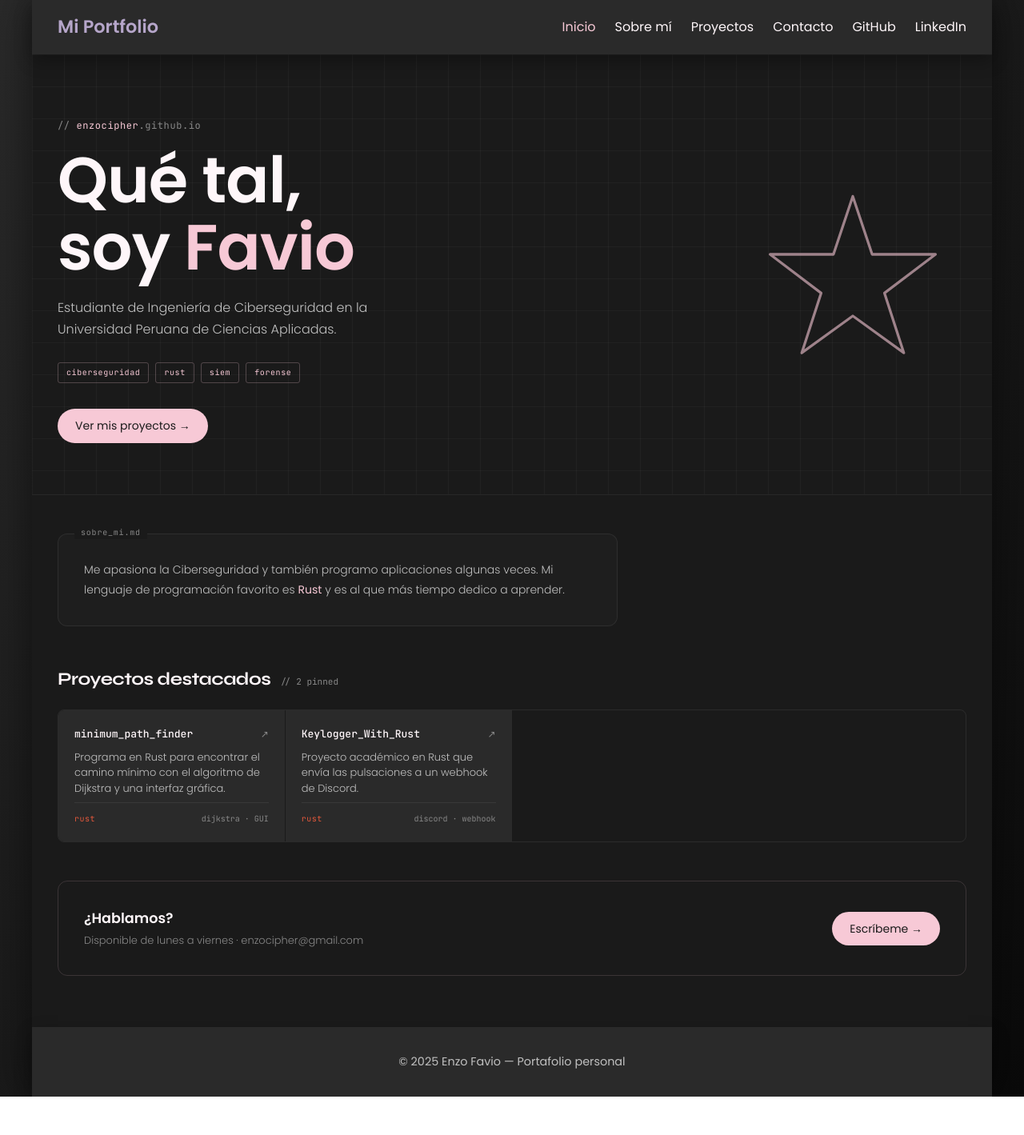
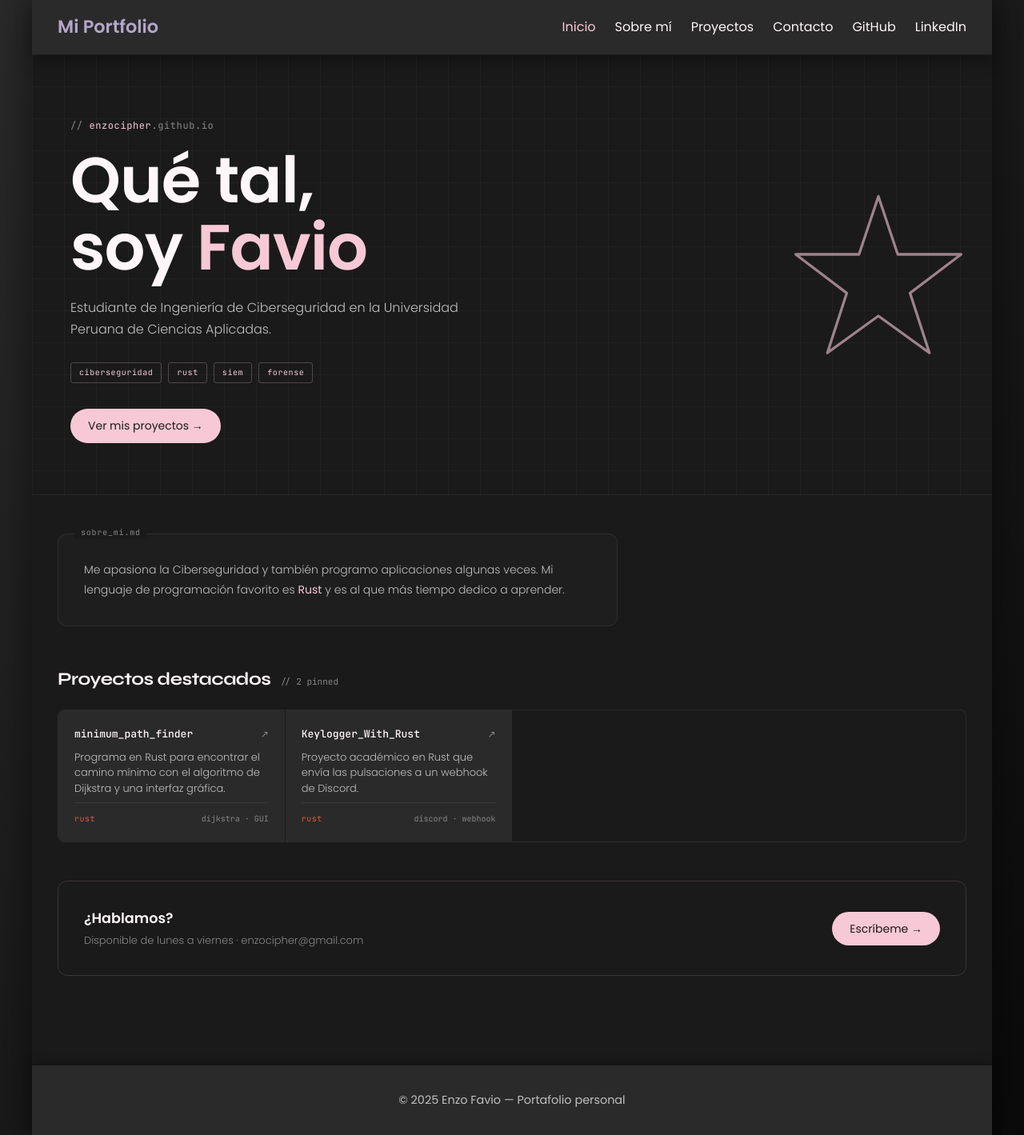
Before and after one commit to enzocipher/enzocipher.github.io, a React (Vite) app: page / in a window 1280 px wide. Shown: the whole page at 80% size. Before the commit the page ends 1371 px from the top, so only its background shows below. Built offline with nearby package versions, Linux system fonts and the light colour scheme.

Commit message:
Fixed css

```diff
--- a/src/App.tsx
+++ b/src/App.tsx
@@ -1,6 +1,7 @@
 import React from 'react'
 import { Routes, Route } from 'react-router-dom'
 import Navbar from './components/Navbar'
+import Footer from './components/Footer'
 import Home from './pages/Home'
 import Proyectos from './pages/Proyectos'
 import SobreMi from './pages/SobreMi'
@@ -18,6 +19,7 @@ export default function App(){
         <Route path="/contacto" element={<Contacto/>} />
         <Route path="*" element={<NotFound/>} />
       </Routes>
+      <Footer />
     </div>
   )
 }
--- /dev/null
+++ b/src/components/Footer.tsx
@@ -0,0 +1,7 @@
+export default function Footer() {
+  return (
+    <footer className="app-footer">
+      <p>© 2025 Enzo Favio — Portafolio personal</p>
+    </footer>
+  )
+}
--- a/src/pages/Home.tsx
+++ b/src/pages/Home.tsx
@@ -107,10 +107,6 @@ export default function Home() {
         </div>
         <a className="h-btn" href="mailto:enzocipher@gmail.com">Escríbeme →</a>
       </div>
-
-      <footer>
-        <p>© 2025 Enzo Favio — Portafolio personal</p>
-      </footer>
     </>
   )
 }
--- a/src/pages/NotFound.tsx
+++ b/src/pages/NotFound.tsx
@@ -23,10 +23,6 @@ export default function NotFound() {
           <span className="nf-arrow">←</span> Volver al inicio
         </Link>
       </div>
-
-      <footer className="nf-footer">
-        © 2025 <strong>Enzo Favio</strong> — Hecho con té en lugar de café y prompts, huh?
-      </footer>
     </main>
   )
 }
--- a/src/pages/SobreMi.tsx
+++ b/src/pages/SobreMi.tsx
@@ -51,7 +51,6 @@ export default function SobreMi() {
       <div className="sm-block fade-in">
         <div className="h-section-header">
           <span className="h-section-title">Certificaciones</span>
-          <span className="h-section-sub">// en progreso</span>
         </div>
         <div className="sm-cert-grid">
           {[
@@ -136,10 +135,6 @@ export default function SobreMi() {
 
         </div>
       </div>
-
-      <footer>
-        <p>© 2025 Enzo Favio — Portafolio personal</p>
-      </footer>
     </>
   )
 }
--- a/src/style.css
+++ b/src/style.css
@@ -38,6 +38,8 @@ body {
   max-width: 1200px;
   margin: 0 auto;
   width: 100%;
+  display: flex;
+  flex-direction: column;
 }
 
 section {
@@ -717,13 +719,14 @@ header {
 }
 
 /* ── Footer ──────────────────────────────────── */
-footer {
+footer,
+.app-footer {
   text-align: center;
   padding: 2rem;
   font-size: 0.9rem;
   color: var(--text-muted);
   background: var(--bg-raised);
-  box-shadow: var(--shadow);
+  box-shadow: 0 -4px 12px rgba(0, 0, 0, 0.3);
   margin-top: 4rem;
   width: 100%;
 }
@@ -798,16 +801,22 @@ footer {
 
 /* ── Home ────────────────────────────────────── */
 .h-hero {
-  padding: 5rem 2rem 4rem;
+  padding: 5rem 2rem 4rem 3rem;
   position: relative;
   overflow: hidden;
   border-bottom: 1px solid rgba(255,255,255,0.06);
-  max-width: 1200px;
+  max-width: 1300px;
+  width: 100%;
   margin: 0 auto;
+  gap: 2rem;
 }
 
 .h-hero-bg {
-  position: absolute; inset: 0;
+  position: absolute;
+  top: 0;
+  left: 0;
+  right: 0;
+  height: 150%;
   background-image:
     linear-gradient(rgba(255,255,255,0.03) 1px, transparent 1px),
     linear-gradient(90deg, rgba(255,255,255,0.03) 1px, transparent 1px);
@@ -817,7 +826,8 @@ footer {
 
 .h-hero-content {
   position: relative;
-  max-width: 700px;
+  flex: 1;
+  max-width: 800px;
 }
 
 .h-mono {
@@ -846,7 +856,7 @@ footer {
   font-size: 1rem;
   font-weight: 300;
   color: var(--text-muted);
-  max-width: 480px;
+  max-width: 550px;
   line-height: 1.7;
   margin-bottom: 28px;
 }
@@ -1307,7 +1317,7 @@ footer {
 /* ── Hero layout con estrella ────────────────── */
 .h-hero {
   display: flex;
-  justify-content: space-between;
+  justify-content: flex-start;
   align-items: center;
 }
 
@@ -1318,7 +1328,7 @@ footer {
   justify-content: center;
   width: 220px;
   height: 220px;
-  margin-right: 2rem;
+  margin-left: auto;
 }
 
 .h-star {
```
